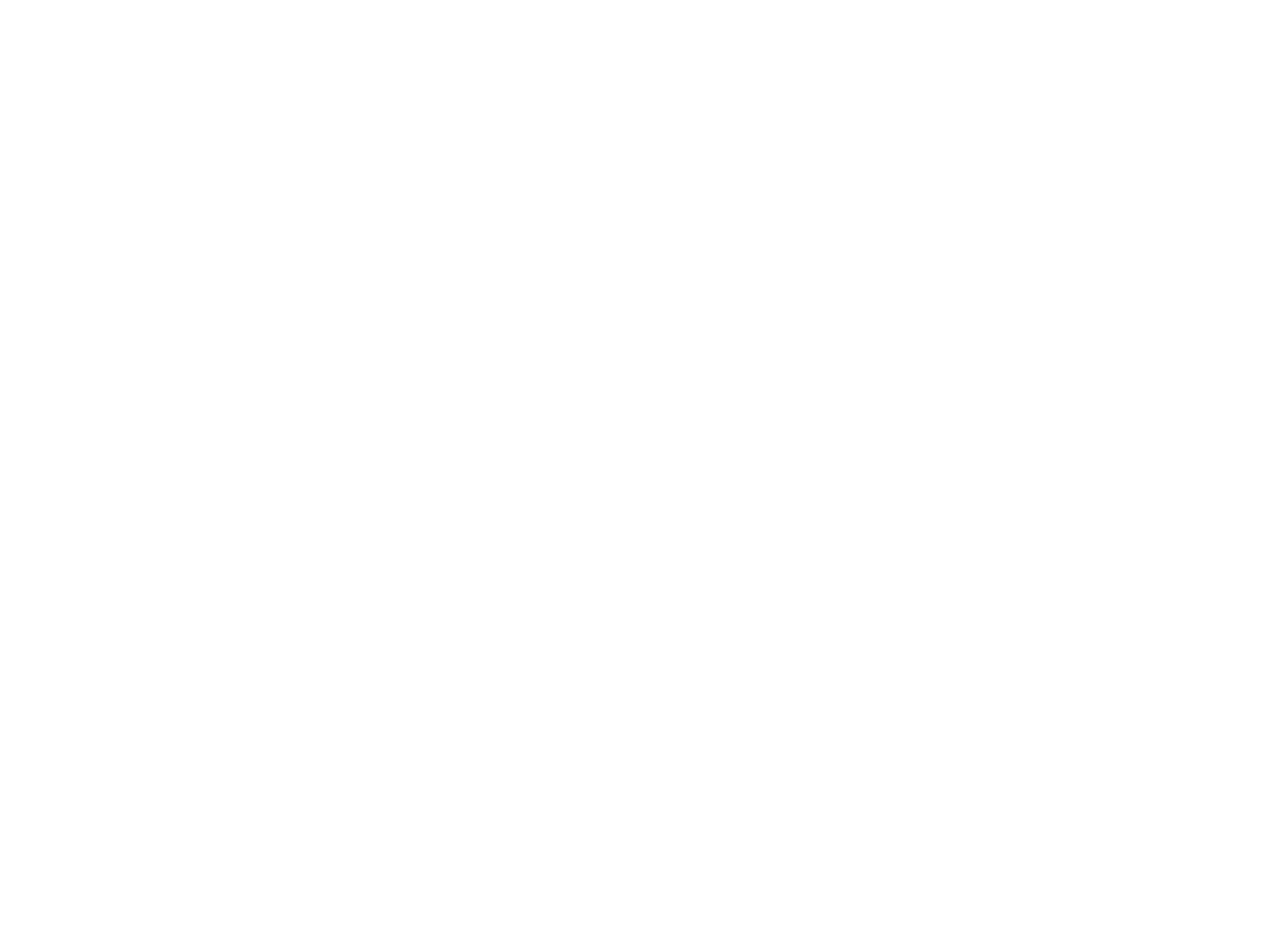
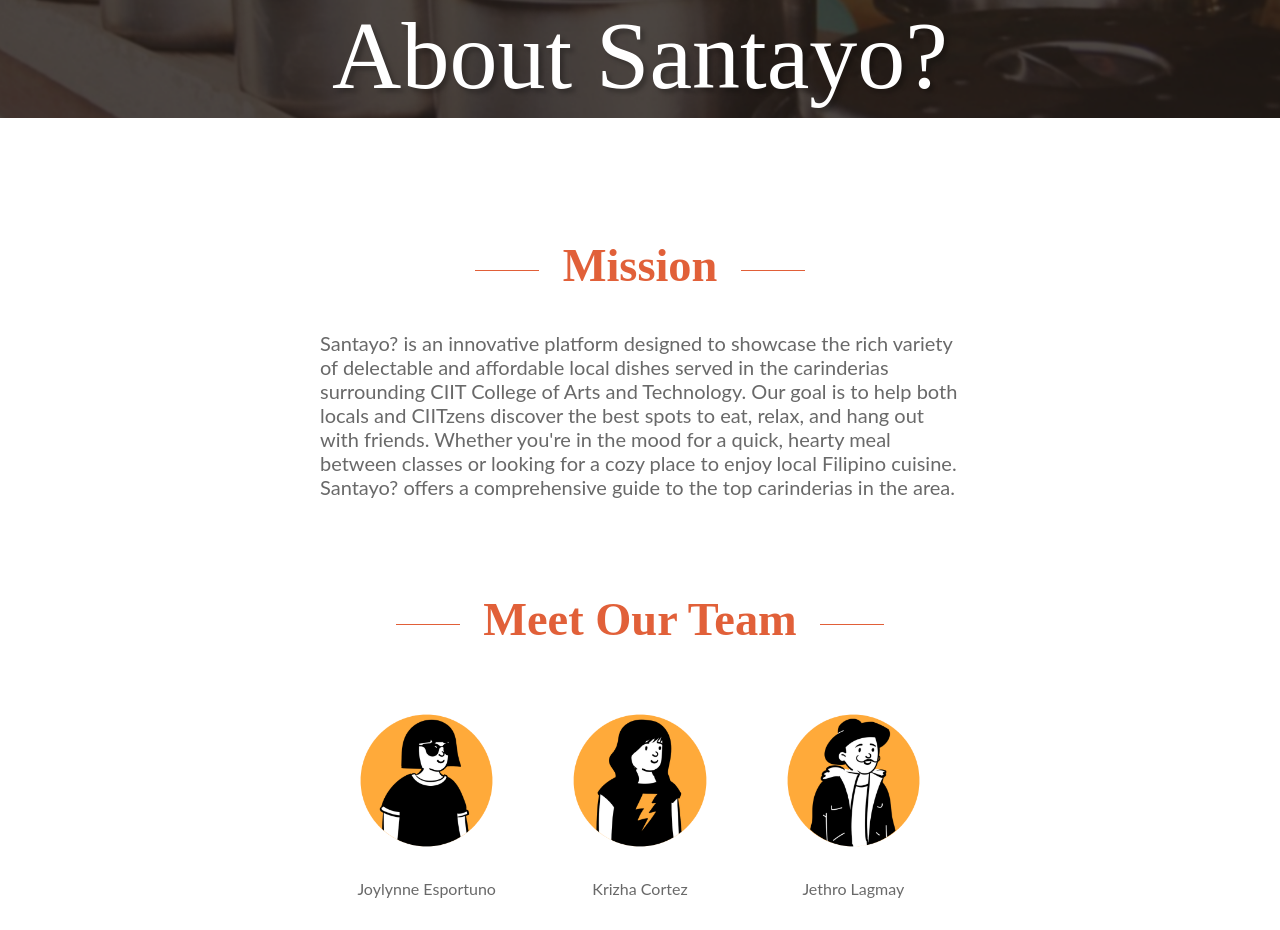
Before and after one commit to dyorgie/CSElectiveFinals, a React (Create React App) app in the folder finals/: page / in a window 1280 px wide. Shown: the part 150-1080 px from the top of the page. Before the commit the page ends 800 px from the top, so only its background shows below. Built offline with nearby package versions, Linux system fonts and the light colour scheme.

Commit message:
added about page

```diff
--- a/finals/src/App.js
+++ b/finals/src/App.js
@@ -1,10 +1,11 @@
 import "./App.css";
 import Login from "./pages/Login";
+import About from "./pages/About";
 
 function App() {
   return (
     <>
-      <Login></Login>
+      <About></About>
     </>
   );
 }
--- a/finals/src/pages/About.css
+++ b/finals/src/pages/About.css
@@ -0,0 +1,96 @@
+html,
+body {
+  height: 100%;
+  margin: 0;
+  background-color: white;
+}
+
+.about-container {
+  height: 100vh;
+  width: 100%;
+  background-color: white;
+  box-sizing: border-box;
+  padding: 20px;
+}
+
+.about-content {
+  font-family: "Libre Baskerville", serif;
+  position: absolute;
+  top: 50%;
+  left: 50%;
+  transform: translate(-50%, -50%);
+  width: 50%;
+  height: 50%;
+  text-align: center;
+  color: rgb(0, 0, 0);
+}
+
+.aboutcover {
+  top: -15%;
+  position: absolute;
+  object-fit: cover;
+  width: 100%;
+}
+
+.about-content h1 {
+  margin-top: -50px;
+  font-weight: 100;
+  font-size: 6rem;
+  font-family: "Euphoria Script", cursive;
+  text-shadow: 4px 4px 4px rgb(0, 0, 0, 25%);
+  color: white;
+}
+
+.about-content h2 {
+  font-size: 2.9rem;
+  color: rgb(220, 68, 22, 85%);
+}
+
+.about-content p {
+  margin-top: 2%;
+  font-size: 20px;
+  text-align: start;
+  font-family: "Lato", sans-serif;
+  color: #696969;
+}
+
+.about-title::before,
+.about-title::after {
+  background-color: rgb(220, 68, 22, 85%);
+  content: " ";
+  display: inline-block;
+  height: 1px;
+  position: relative;
+  vertical-align: middle;
+  width: 10%;
+}
+
+.about-title::before {
+  right: 0.5em;
+  margin-left: -50%;
+}
+
+.about-title::after {
+  left: 0.5em;
+  margin-right: -50%;
+}
+
+.devpics {
+  margin: 10% 30px;
+  width: 70%;
+}
+
+.devpic-container {
+  display: flex;
+}
+
+.devpic-wrapper {
+  display: inline-block;
+  font-family: "Lato", sans-serif;
+  color: #696969;
+}
+
+.about-content-child {
+  padding-bottom: 5%;
+  margin-top: 20%;
+}
--- a/finals/src/pages/About.js
+++ b/finals/src/pages/About.js
@@ -0,0 +1,55 @@
+import "./About.css";
+import joyDev from "../images/joy.png";
+import kcDev from "../images/kc.png";
+import jupiDev from "../images/jupi.png";
+import aboutCover from "../images/about-cover.png";
+
+export default function About() {
+  return (
+    <>
+      <img src={aboutCover} alt="about cover page" className="aboutcover" />
+      <div className="about-container">
+        <div className="about-content">
+          <h1>About Santayo?</h1>
+          <div className="about-content-child">
+            <h2 className="about-title">Mission</h2>
+            <p>
+              Santayo? is an innovative platform designed to showcase the rich
+              variety of delectable and affordable local dishes served in the
+              carinderias surrounding CIIT College of Arts and Technology. Our
+              goal is to help both locals and CIITzens discover the best spots
+              to eat, relax, and hang out with friends. Whether you're in the
+              mood for a quick, hearty meal between classes or looking for a
+              cozy place to enjoy local Filipino cuisine. Santayo? offers a
+              comprehensive guide to the top carinderias in the area.
+            </p>
+            <br></br>
+            <br></br>
+            <h2 className="about-title">Meet Our Team</h2>
+
+            <div className="devpic-container">
+              <div className="devpic-wrapper">
+                <img src={joyDev} alt="Dev Pic" className="devpics"></img>
+                <div>
+                  <label>Joylynne Esportuno</label>
+                </div>
+              </div>
+              <div className="devpic-wrapper">
+                <img src={kcDev} alt="Dev Pic" className="devpics"></img>
+                <div>
+                  <label>Krizha Cortez</label>
+                </div>
+              </div>
+              <div className="devpic-wrapper">
+                <img src={jupiDev} alt="Dev Pic" className="devpics"></img>
+                <div>
+                  <label>Jethro Lagmay</label>
+                </div>
+              </div>
+            </div>
+          </div>
+        </div>
+      </div>
+    </>
+  );
+}
```
